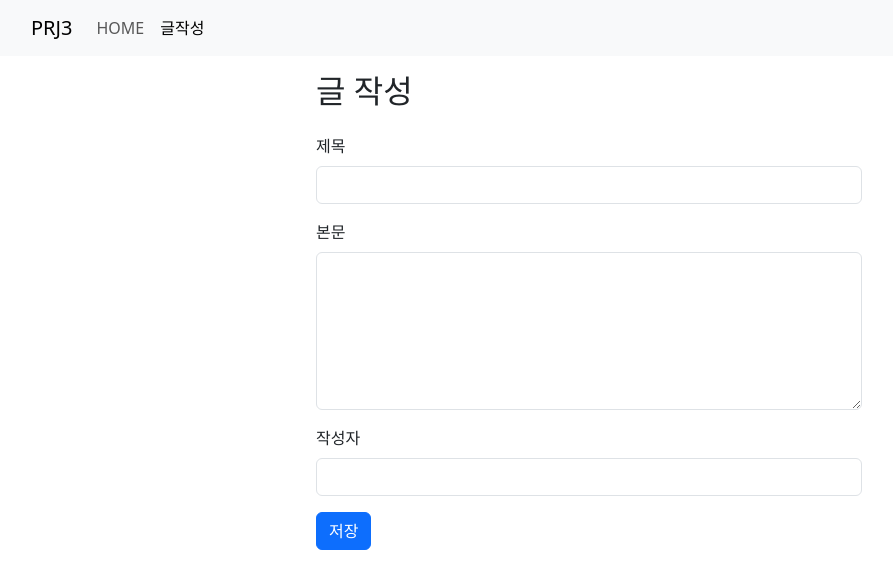
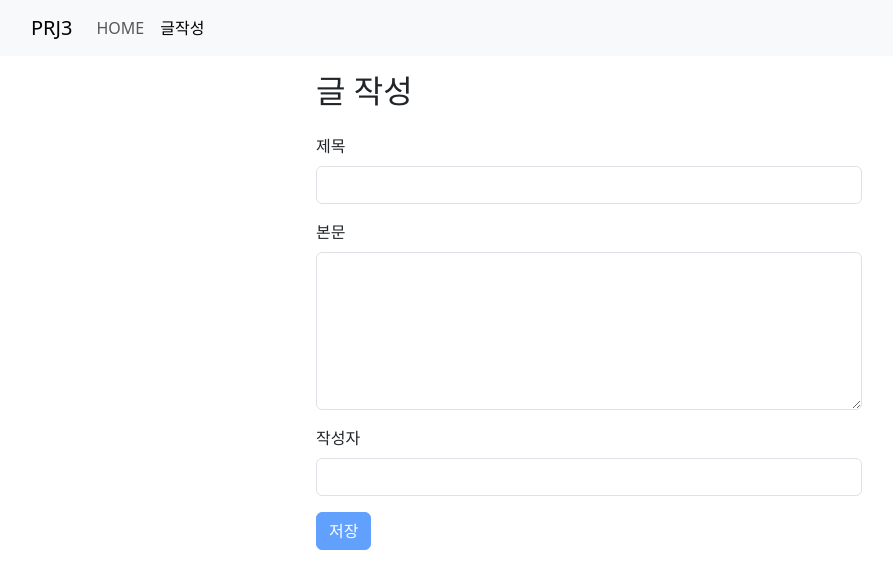
Before and after one commit to minki-jeon/prj3, a React (Vite) app in the folder frontend/: page /board/add in a window 1280 px wide. Shown: the top 588 px of the page, without its empty margins (51-944 px from the left). Built offline with nearby package versions, Linux system fonts and the light colour scheme.

Commit message:
react 글 작성 입력없으면 버튼 비활성화

```diff
--- a/frontend/src/feature/board/BoardAdd.jsx
+++ b/frontend/src/feature/board/BoardAdd.jsx
@@ -50,6 +50,18 @@ export function BoardAdd() {
       });
   }
 
+  // 제목, 본문, 작성자 입력 여부 확인
+  let validate = true;
+  if (title.trim() === "") {
+    validate = false;
+  }
+  if (content.trim() === "") {
+    validate = false;
+  }
+  if (author.trim() === "") {
+    validate = false;
+  }
+
   return (
     <Row className="justify-content-center">
       <Col xs={12} md={8} lg={6}>
@@ -84,8 +96,13 @@ export function BoardAdd() {
           </FormGroup>
         </div>
         <div className="mb-3">
-          <Button onClick={handleSaveButtonClick} disabled={isProcessing}>
+          <Button
+            onClick={handleSaveButtonClick}
+            disabled={isProcessing || !validate}
+          >
+            {/* isProcessing = true 이면 Spinner */}
             {isProcessing && <Spinner size="sm" />}
+            {/* isProcessing = false 이면 "저장" */}
             {isProcessing || "저장"}
           </Button>
         </div>
```
